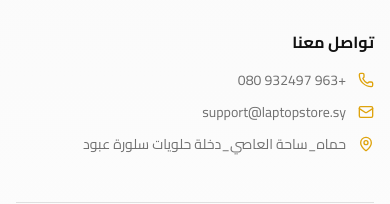
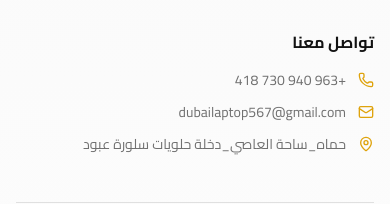
Before and after one commit to normanbarford382-glitch/AI, a React (Vite) app in the folder client/: page / in a window 390 px wide. Shown: the part 1657-1861 px from the top of the page. Built offline with nearby package versions, Linux system fonts and the light colour scheme; no server answers.

Commit message:
update: footer contact info (phone +963940730418, email dubailaptop567@gmail.com) with clickable tel/mailto links

```diff
--- a/client/src/components/layout/Footer.tsx
+++ b/client/src/components/layout/Footer.tsx
@@ -79,13 +79,20 @@
             <h4 className="font-bold text-foreground">{locale === 'ar' ? 'تواصل معنا' : 'Contact Us'}</h4>
             <div className="space-y-3">
               {[
-                { icon: Phone, text: '+963 932497 080' },
-                { icon: Mail, text: 'support@laptopstore.sy' },
-{ icon: MapPin, text: locale === 'ar' ? 'حماه_ساحة العاصي_دخلة حلويات سلورة عبود ' : 'Damascus, Syria' },              ].map(({ icon: Icon, text }) => (
-                <div key={text} className="flex items-center gap-3 text-sm text-muted-foreground">
-                  <Icon className="w-4 h-4 text-primary flex-shrink-0" />
-                  {text}
-                </div>
+                { icon: Phone, text: '+963 940 730 418', href: 'tel:+963940730418' },
+                { icon: Mail, text: 'dubailaptop567@gmail.com', href: 'mailto:dubailaptop567@gmail.com' },
+{ icon: MapPin, text: locale === 'ar' ? 'حماه_ساحة العاصي_دخلة حلويات سلورة عبود ' : 'Damascus, Syria' },              ].map(({ icon: Icon, text, href }) => (
+                href ? (
+                  <a key={text} href={href} className="flex items-center gap-3 text-sm text-muted-foreground hover:text-primary transition-colors">
+                    <Icon className="w-4 h-4 text-primary flex-shrink-0" />
+                    {text}
+                  </a>
+                ) : (
+                  <div key={text} className="flex items-center gap-3 text-sm text-muted-foreground">
+                    <Icon className="w-4 h-4 text-primary flex-shrink-0" />
+                    {text}
+                  </div>
+                )
               ))}
             </div>
           </div>
```
